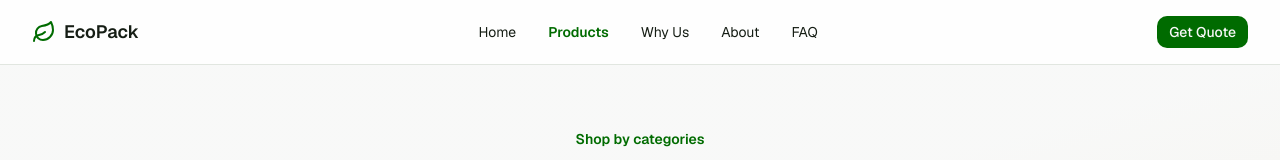
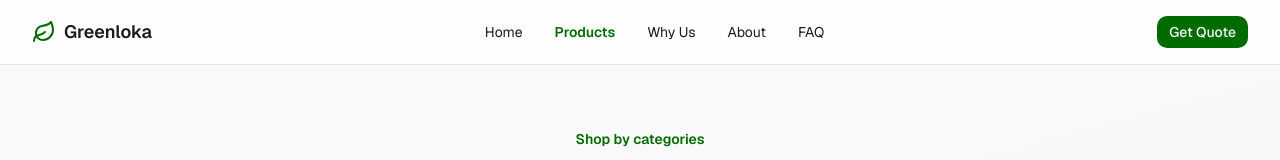
Before and after one commit to greenloka/website, a Next.js app: page /products in a window 1280 px wide. Shown: the top 160 px of the page. Built offline with nearby package versions, Linux system fonts and the light colour scheme.

Commit message:
Change EcoPack to Greenloka and 2024 to 2026

```diff
--- a/app/layout.tsx
+++ b/app/layout.tsx
@@ -7,7 +7,7 @@ const _geist = Geist({ subsets: ["latin"] });
 const _geistMono = Geist_Mono({ subsets: ["latin"] });
 
 export const metadata: Metadata = {
-  title: 'EcoPack - Premium Sustainable Bagasse Packaging',
+  title: 'Greenloka - Premium Sustainable Bagasse Packaging',
   description: 'Eco-friendly bagasse food packaging solutions for restaurants, catering, and food delivery. 100% compostable, FDA-approved, and premium quality.',
   generator: 'v0.app',
   icons: {
--- a/app/page.tsx
+++ b/app/page.tsx
@@ -187,7 +187,7 @@ export default function Home() {
           <div className="flex justify-between items-center h-16">
             <div className="flex items-center gap-2">
               <Leaf className="w-6 h-6 text-primary" />
-              <span className="font-semibold text-lg">EcoPack</span>
+              <span className="font-semibold text-lg">Greenloka</span>
             </div>
 
             {/* Desktop Menu */}
@@ -339,7 +339,7 @@ export default function Home() {
       <section id="why" ref={benefitsSectionRef} className="py-20 bg-secondary/30">
         <div className="max-w-7xl mx-auto px-4 sm:px-6 lg:px-8">
           <div className="text-center mb-16">
-            <h2 className="text-4xl font-bold mb-4 animate-slide-up">Why Choose EcoPack?</h2>
+            <h2 className="text-4xl font-bold mb-4 animate-slide-up">Why Choose Greenloka?</h2>
             <p className="text-lg text-muted-foreground animate-slide-up animation-delay-100">
               We&apos;re committed to sustainability without compromising quality
             </p>
@@ -470,7 +470,7 @@ export default function Home() {
           <div className="text-center mb-16">
             <h2 className="text-4xl font-bold mb-4 animate-slide-up">Loved by Our Customers</h2>
             <p className="text-lg text-muted-foreground animate-slide-up animation-delay-100">
-              See what industry leaders say about EcoPack
+              See what industry leaders say about Greenloka
             </p>
           </div>
 
@@ -544,7 +544,7 @@ export default function Home() {
         <div className="max-w-4xl mx-auto px-4 sm:px-6 lg:px-8 text-center">
           <h2 className="text-4xl font-bold mb-4 animate-slide-up">Ready to Transform Your Packaging?</h2>
           <p className="text-lg mb-8 text-white/90 animate-slide-up animation-delay-100">
-            Join hundreds of businesses making the sustainable choice with EcoPack
+            Join hundreds of businesses making the sustainable choice with Greenloka
           </p>
           <div className="flex flex-col sm:flex-row gap-4 justify-center">
             <Button
@@ -573,7 +573,7 @@ export default function Home() {
             <div>
               <div className="flex items-center gap-2 mb-4">
                 <Leaf className="w-6 h-6" />
-                <span className="font-bold text-lg">EcoPack</span>
+                <span className="font-bold text-lg">Greenloka</span>
               </div>
               <p className="text-white/70 text-sm">
                 Premium sustainable bagasse packaging for forward-thinking brands.
@@ -608,7 +608,7 @@ export default function Home() {
           </div>
           <div className="border-t border-white/20 pt-8">
             <p className="text-center text-sm text-white/70">
-              © 2024 EcoPack. All rights reserved. | Committed to a sustainable future
+              © 2026 Greenloka. All rights reserved. | Committed to a sustainable future
             </p>
           </div>
         </div>
--- a/app/products/products-content.tsx
+++ b/app/products/products-content.tsx
@@ -227,7 +227,7 @@ export default function ProductsPageContent() {
           <div className="flex justify-between items-center h-16">
             <Link href="/" className="flex items-center gap-2">
               <Leaf className="w-6 h-6 text-primary" />
-              <span className="font-semibold text-lg">EcoPack</span>
+              <span className="font-semibold text-lg">Greenloka</span>
             </Link>
 
             {/* Desktop Menu */}
@@ -515,7 +515,7 @@ export default function ProductsPageContent() {
             <div>
               <div className="flex items-center gap-2 mb-4">
                 <Leaf className="w-6 h-6" />
-                <span className="font-bold text-lg">EcoPack</span>
+                <span className="font-bold text-lg">Greenloka</span>
               </div>
               <p className="text-white/70 text-sm">
                 Premium sustainable bagasse packaging for forward-thinking brands.
@@ -550,7 +550,7 @@ export default function ProductsPageContent() {
           </div>
           <div className="border-t border-white/20 pt-8">
             <p className="text-center text-sm text-white/70">
-              © 2024 EcoPack. All rights reserved. | Committed to a sustainable future
+              © 2026 Greenloka. All rights reserved. | Committed to a sustainable future
             </p>
           </div>
         </div>
```
